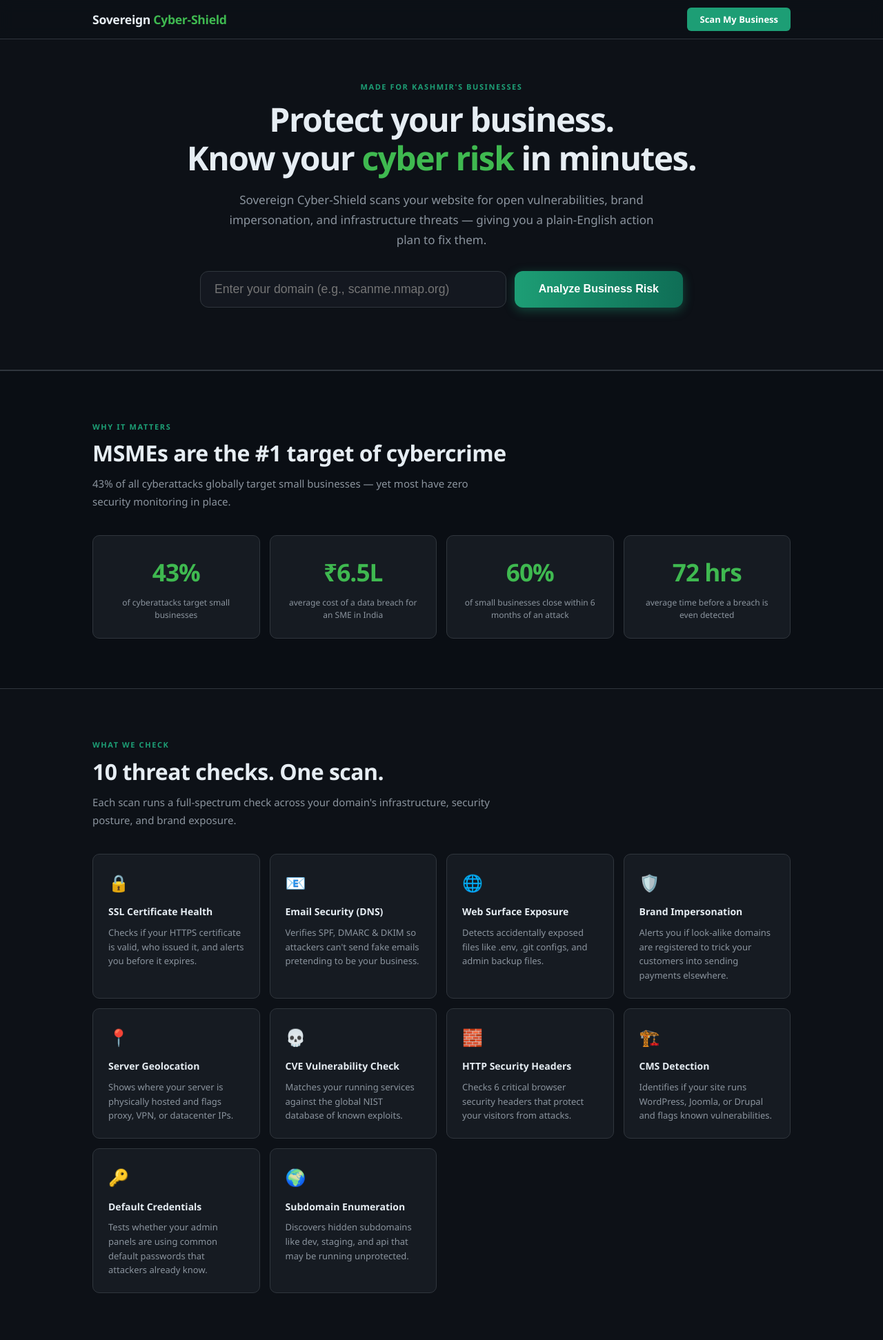
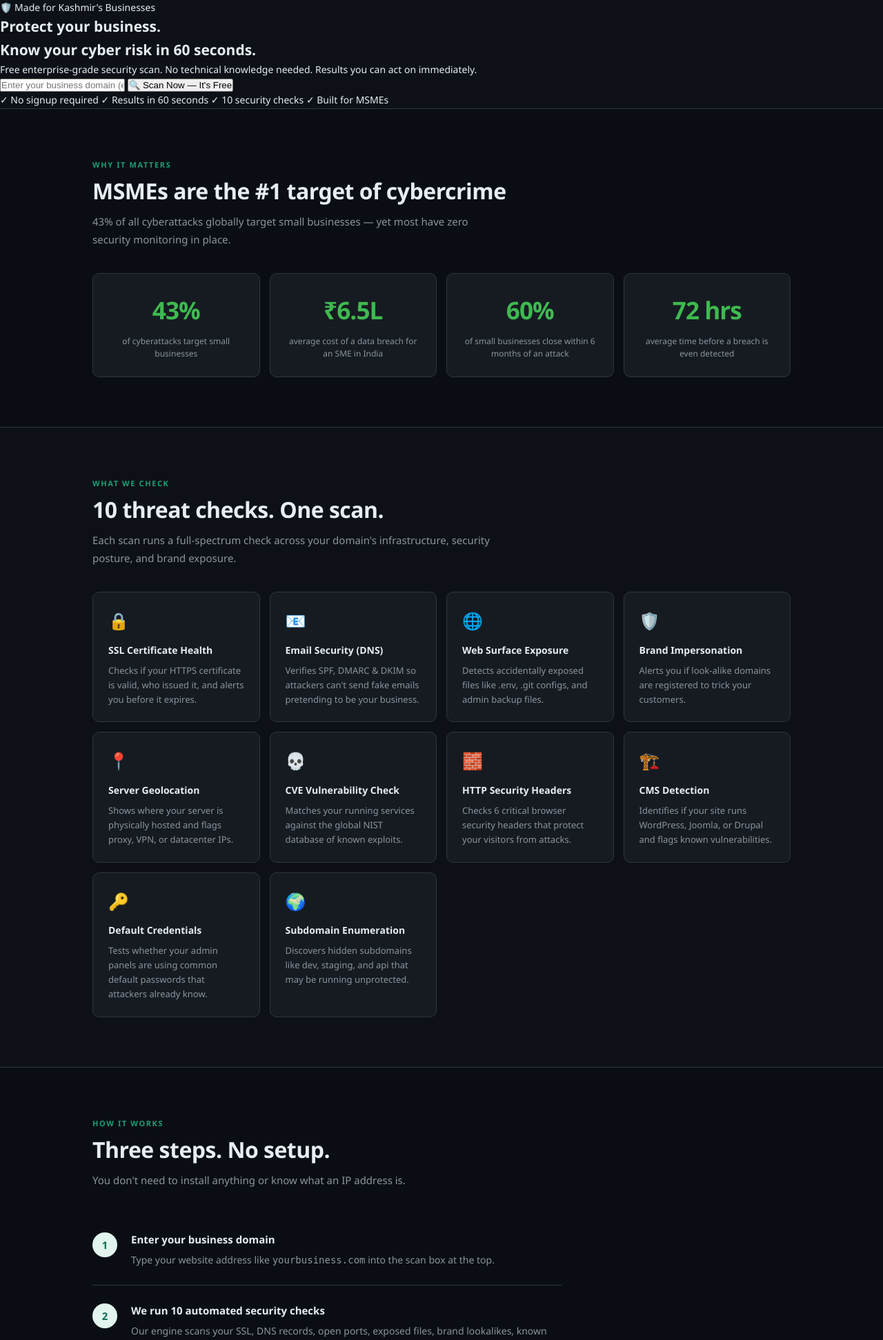
Before and after one commit to Mirkifayat/sovereign-cyber-shield, a Flask app: page / in a window 1280 px wide. Shown: the top 1943 px of the page at 69% size. Run offline with Flask 3, Linux system fonts and the light colour scheme.

Commit message:
Update index.html

```diff
--- a/templates/index.html
+++ b/templates/index.html
@@ -4,54 +4,68 @@
     <meta charset="UTF-8">
     <meta name="viewport" content="width=device-width, initial-scale=1.0">
     <title>Sovereign Cyber-Shield | Future-Proofing Kashmir</title>
-    <script src="https://cdn.jsdelivr.net/npm/chart.js"></script>
     <link rel="stylesheet" href="{{ url_for('static', filename='style.css') }}">
 </head>
 <body>
 
-    <nav class="navbar">
-        <div class="nav-inner">
-            <div class="nav-brand">Sovereign <span>Cyber-Shield</span></div>
-            <a class="nav-cta" href="#" onclick="document.getElementById('target').focus(); return false;">Scan My Business</a>
-        </div>
-    </nav>
+    <!-- BIG HERO SCAN SECTION -->
+    <section class="hero-scan">
+        <div class="hero-scan-inner">
+            <div class="hero-badge">🛡️ Made for Kashmir's Businesses</div>
+            <h1 class="hero-scan-title">
+                Protect your business.<br>
+                Know your <span class="highlight">cyber risk</span> in 60 seconds.
+            </h1>
+            <p class="hero-scan-subtitle">
+                Free enterprise-grade security scan. No technical knowledge needed. Results you can act on immediately.
+            </p>
 
-    <section class="hero">
-        <div class="lp-container">
-            <p class="lp-label">Made for Kashmir's businesses</p>
-            <h1 class="hero-title">Protect your business.<br>Know your <span>cyber risk</span> in minutes.</h1>
-            <p class="hero-sub" style="margin: 0 auto 30px auto;">Sovereign Cyber-Shield scans your website for open vulnerabilities, brand impersonation, and infrastructure threats — giving you a plain-English action plan to fix them.</p>
-
-            <div class="search-box">
-                <input type="text" id="target" placeholder="Enter your domain (e.g., scanme.nmap.org)" autocomplete="off">
-                <button id="scan-btn" onclick="startScan()">Analyze Business Risk</button>
+            <div class="hero-search-box">
+                <input type="text" id="target" placeholder="Enter your business domain (e.g., yourbusiness.com)">
+                <button id="scan-btn" onclick="startScan()">
+                    <span class="btn-icon">🔍</span>
+                    Scan Now — It's Free
+                </button>
             </div>
 
-            <div id="loader" class="hidden loader-container">
-                <div class="spinner"></div>
-                <p id="loader-text" class="loader-text">Initializing scanning engine...</p>
+            <div class="hero-trust-badges">
+                <span class="trust-badge">✓ No signup required</span>
+                <span class="trust-badge">✓ Results in 60 seconds</span>
+                <span class="trust-badge">✓ 10 security checks</span>
+                <span class="trust-badge">✓ Built for MSMEs</span>
             </div>
+        </div>
+    </section>
 
-            <div id="result-container" class="hidden dashboard">
+    <!-- LOADER -->
+    <div id="loader" class="hidden loader-section">
+        <div class="spinner"></div>
+        <p id="loader-text">Running Full Threat Intelligence Scan...</p>
+    </div>
 
-                <div class="card score-card">
+    <!-- SCAN RESULTS (Exactly as before) -->
+    <div id="result-container" class="hidden">
+        <div class="container">
+            <div class="dashboard">
+
+                <!-- Score -->
+                <div class="score-card">
                     <h2>Cyber-Resilience Score</h2>
-                    <div class="chart-container">
-                        <canvas id="scoreChart"></canvas>
-                        <div id="score-text" class="score-overlay">--</div>
-                    </div>
+                    <div id="score-circle" class="score">--</div>
                     <p id="score-message"></p>
                 </div>
 
-                <div class="card roadmap-card hidden" id="roadmap-card">
+                <!-- Roadmap -->
+                <div class="roadmap-card hidden" id="roadmap-card">
                     <div class="roadmap-header">
-                        <span style="font-size: 1.2rem; font-weight: bold; color: #fff;">🗺️ Roadmap to Recovery</span>
+                        <span>🗺️ Roadmap to Recovery</span>
                         <span class="roadmap-sub">Fix these issues first — sorted by severity</span>
                     </div>
-                    <ul id="roadmap-list" class="roadmap-list"></ul>
+                    <ol id="roadmap-list" class="roadmap-list"></ol>
                 </div>
 
-                <div class="card geo-card" id="geo-card">
+                <!-- Geo -->
+                <div class="geo-card" id="geo-card">
                     <div class="geo-flag" id="geo-flag">🌐</div>
                     <div class="geo-details">
                         <div class="geo-title" id="geo-title">Server Location</div>
@@ -63,57 +77,112 @@
                         </div>
                         <div class="geo-tags" id="geo-tags"></div>
                     </div>
-                    <a class="geo-map-link" id="geo-map-link" target="_blank" rel="noopener">📍 View on Map</a>
+                    <a class="geo-map-link" id="geo-map-link" target="_blank" rel="noopener">
+                        📍 View on Map
+                    </a>
                 </div>
 
+                <!-- Attack Surface -->
                 <div class="section-label">🔎 Attack Surface</div>
                 <div class="modules">
-                    <div class="module-card"><h3>🌐 Web-Surface Exposures</h3><ul id="web-output"></ul></div>
-                    <div class="module-card"><h3>🛡️ Brand Impersonation</h3><ul id="brand-output"></ul></div>
+                    <div class="module-card">
+                        <h3>🌐 Web-Surface Exposures</h3>
+                        <ul id="web-output"></ul>
+                    </div>
+                    <div class="module-card">
+                        <h3>🛡️ Brand Impersonation (Typosquatting)</h3>
+                        <ul id="brand-output"></ul>
+                    </div>
                 </div>
 
+                <!-- Scanning & Recon -->
                 <div class="section-label">📡 Scanning & Reconnaissance</div>
                 <div class="modules">
-                    <div class="module-card"><h3>🔒 SSL / TLS Certificate</h3><ul id="ssl-output"></ul></div>
-                    <div class="module-card"><h3>📧 DNS Security</h3><ul id="dns-output"></ul></div>
-                </div>
-                <div class="modules">
-                    <div class="module-card"><h3>🌍 Subdomains</h3><ul id="subdomain-output"></ul></div>
-                    <div class="module-card"><h3>📋 WHOIS Data</h3><ul id="whois-output"></ul></div>
-                </div>
-                <div class="modules single">
-                    <div class="module-card full-width"><h3>🧱 HTTP Security Headers</h3><ul id="header-output"></ul></div>
+                    <div class="module-card">
+                        <h3>🔒 SSL / TLS Certificate</h3>
+                        <ul id="ssl-output"></ul>
+                    </div>
+                    <div class="module-card">
+                        <h3>📧 DNS Security (SPF / DMARC / DKIM)</h3>
+                        <ul id="dns-output"></ul>
+                    </div>
                 </div>
 
+                <div class="modules">
+                    <div class="module-card">
+                        <h3>🌍 Subdomain Enumeration</h3>
+                        <ul id="subdomain-output"></ul>
+                    </div>
+                    <div class="module-card">
+                        <h3>📋 WHOIS / Domain Info</h3>
+                        <ul id="whois-output"></ul>
+                    </div>
+                </div>
+
+                <div class="modules single">
+                    <div class="module-card full-width">
+                        <h3>🧱 HTTP Security Headers</h3>
+                        <ul id="header-output" class="two-col"></ul>
+                    </div>
+                </div>
+
+                <!-- Vulnerability Detection -->
                 <div class="section-label">🦠 Vulnerability Detection</div>
                 <div class="modules">
-                    <div class="module-card"><h3>🏗️ CMS Detection</h3><ul id="cms-output"></ul></div>
-                    <div class="module-card"><h3>🔑 Default Credentials</h3><ul id="cred-output"></ul></div>
-                </div>
-                <div class="modules">
-                    <div class="module-card"><h3>🔗 Open Redirects</h3><ul id="redirect-output"></ul></div>
-                    <div class="module-card"><h3>💀 CVE Exploits</h3><ul id="cve-output"></ul></div>
+                    <div class="module-card">
+                        <h3>🏗️ CMS Detection</h3>
+                        <ul id="cms-output"></ul>
+                    </div>
+                    <div class="module-card">
+                        <h3>🔑 Default Credentials Check</h3>
+                        <ul id="cred-output"></ul>
+                    </div>
                 </div>
 
-                <div class="card terminal-card">
-                    <h3>🖥️ Raw Infrastructure Data (Nmap)</h3>
+                <div class="modules">
+                    <div class="module-card">
+                        <h3>🔗 Open Redirect Check</h3>
+                        <ul id="redirect-output"></ul>
+                    </div>
+                    <div class="module-card">
+                        <h3>💀 CVE / Known Exploits</h3>
+                        <ul id="cve-output"></ul>
+                    </div>
+                </div>
+
+                <!-- Raw Nmap -->
+                <div class="terminal-card">
+                    <h3>🖥️ Raw Infrastructure Data (For IT/Devs)</h3>
                     <pre id="output"></pre>
                 </div>
 
             </div>
         </div>
-    </section>
+    </div>
 
+    <!-- LANDING CONTENT -->
     <section class="lp-section bg-alt">
         <div class="lp-container">
             <p class="lp-label">Why it matters</p>
             <h2 class="lp-heading">MSMEs are the #1 target of cybercrime</h2>
             <p class="lp-sub">43% of all cyberattacks globally target small businesses — yet most have zero security monitoring in place.</p>
             <div class="stat-grid">
-                <div class="stat-card"><div class="stat-num">43%</div><div class="stat-label">of cyberattacks target small businesses</div></div>
-                <div class="stat-card"><div class="stat-num">₹6.5L</div><div class="stat-label">average cost of a data breach for an SME in India</div></div>
-                <div class="stat-card"><div class="stat-num">60%</div><div class="stat-label">of small businesses close within 6 months of an attack</div></div>
-                <div class="stat-card"><div class="stat-num">72 hrs</div><div class="stat-label">average time before a breach is even detected</div></div>
+                <div class="stat-card">
+                    <div class="stat-num">43%</div>
+                    <div class="stat-label">of cyberattacks target small businesses</div>
+                </div>
+                <div class="stat-card">
+                    <div class="stat-num">₹6.5L</div>
+                    <div class="stat-label">average cost of a data breach for an SME in India</div>
+                </div>
+                <div class="stat-card">
+                    <div class="stat-num">60%</div>
+                    <div class="stat-label">of small businesses close within 6 months of an attack</div>
+                </div>
+                <div class="stat-card">
+                    <div class="stat-num">72 hrs</div>
+                    <div class="stat-label">average time before a breach is even detected</div>
+                </div>
             </div>
         </div>
     </section>
@@ -124,29 +193,134 @@
             <h2 class="lp-heading">10 threat checks. One scan.</h2>
             <p class="lp-sub">Each scan runs a full-spectrum check across your domain's infrastructure, security posture, and brand exposure.</p>
             <div class="feature-grid">
-                <div class="feature-card"><div class="feature-icon">🔒</div><div class="feature-title">SSL Certificate Health</div><div class="feature-desc">Checks if your HTTPS certificate is valid, who issued it, and alerts you before it expires.</div></div>
-                <div class="feature-card"><div class="feature-icon">📧</div><div class="feature-title">Email Security (DNS)</div><div class="feature-desc">Verifies SPF, DMARC & DKIM so attackers can't send fake emails pretending to be your business.</div></div>
-                <div class="feature-card"><div class="feature-icon">🌐</div><div class="feature-title">Web Surface Exposure</div><div class="feature-desc">Detects accidentally exposed files like .env, .git configs, and admin backup files.</div></div>
-                <div class="feature-card"><div class="feature-icon">🛡️</div><div class="feature-title">Brand Impersonation</div><div class="feature-desc">Alerts you if look-alike domains are registered to trick your customers into sending payments elsewhere.</div></div>
-                <div class="feature-card"><div class="feature-icon">📍</div><div class="feature-title">Server Geolocation</div><div class="feature-desc">Shows where your server is physically hosted and flags proxy, VPN, or datacenter IPs.</div></div>
-                <div class="feature-card"><div class="feature-icon">💀</div><div class="feature-title">CVE Vulnerability Check</div><div class="feature-desc">Matches your running services against the global NIST database of known exploits.</div></div>
-                <div class="feature-card"><div class="feature-icon">🧱</div><div class="feature-title">HTTP Security Headers</div><div class="feature-desc">Checks 6 critical browser security headers that protect your visitors from attacks.</div></div>
-                <div class="feature-card"><div class="feature-icon">🏗️</div><div class="feature-title">CMS Detection</div><div class="feature-desc">Identifies if your site runs WordPress, Joomla, or Drupal and flags known vulnerabilities.</div></div>
-                <div class="feature-card"><div class="feature-icon">🔑</div><div class="feature-title">Default Credentials</div><div class="feature-desc">Tests whether your admin panels are using common default passwords that attackers already know.</div></div>
-                <div class="feature-card"><div class="feature-icon">🌍</div><div class="feature-title">Subdomain Enumeration</div><div class="feature-desc">Discovers hidden subdomains like dev, staging, and api that may be running unprotected.</div></div>
+                <div class="feature-card">
+                    <div class="feature-icon">🔒</div>
+                    <div class="feature-title">SSL Certificate Health</div>
+                    <div class="feature-desc">Checks if your HTTPS certificate is valid, who issued it, and alerts you before it expires.</div>
+                </div>
+                <div class="feature-card">
+                    <div class="feature-icon">📧</div>
+                    <div class="feature-title">Email Security (DNS)</div>
+                    <div class="feature-desc">Verifies SPF, DMARC & DKIM so attackers can't send fake emails pretending to be your business.</div>
+                </div>
+                <div class="feature-card">
+                    <div class="feature-icon">🌐</div>
+                    <div class="feature-title">Web Surface Exposure</div>
+                    <div class="feature-desc">Detects accidentally exposed files like .env, .git configs, and admin backup files.</div>
+                </div>
+                <div class="feature-card">
+                    <div class="feature-icon">🛡️</div>
+                    <div class="feature-title">Brand Impersonation</div>
+                    <div class="feature-desc">Alerts you if look-alike domains are registered to trick your customers.</div>
+                </div>
+                <div class="feature-card">
+                    <div class="feature-icon">📍</div>
+                    <div class="feature-title">Server Geolocation</div>
+                    <div class="feature-desc">Shows where your server is physically hosted and flags proxy, VPN, or datacenter IPs.</div>
+                </div>
+                <div class="feature-card">
+                    <div class="feature-icon">💀</div>
+                    <div class="feature-title">CVE Vulnerability Check</div>
+                    <div class="feature-desc">Matches your running services against the global NIST database of known exploits.</div>
+                </div>
+                <div class="feature-card">
+                    <div class="feature-icon">🧱</div>
+                    <div class="feature-title">HTTP Security Headers</div>
+                    <div class="feature-desc">Checks 6 critical browser security headers that protect your visitors from attacks.</div>
+                </div>
+                <div class="feature-card">
+                    <div class="feature-icon">🏗️</div>
+                    <div class="feature-title">CMS Detection</div>
+                    <div class="feature-desc">Identifies if your site runs WordPress, Joomla, or Drupal and flags known vulnerabilities.</div>
+                </div>
+                <div class="feature-card">
+                    <div class="feature-icon">🔑</div>
+                    <div class="feature-title">Default Credentials</div>
+                    <div class="feature-desc">Tests whether your admin panels are using common default passwords that attackers already know.</div>
+                </div>
+                <div class="feature-card">
+                    <div class="feature-icon">🌍</div>
+                    <div class="feature-title">Subdomain Enumeration</div>
+                    <div class="feature-desc">Discovers hidden subdomains like dev, staging, and api that may be running unprotected.</div>
+                </div>
             </div>
         </div>
     </section>
 
-    <section class="lp-section bg-alt" id="how-it-works">
+    <section class="lp-section bg-alt">
         <div class="lp-container">
             <p class="lp-label">How it works</p>
             <h2 class="lp-heading">Three steps. No setup.</h2>
             <p class="lp-sub">You don't need to install anything or know what an IP address is.</p>
             <div class="steps-list">
-                <div class="step-row"><div class="step-num">1</div><div class="step-body"><div class="step-title">Enter your business domain</div><div class="step-desc">Type your website address into the scan box. No account or login required.</div></div></div>
-                <div class="step-row"><div class="step-num">2</div><div class="step-body"><div class="step-title">We run 10 automated security checks</div><div class="step-desc">Our engine scans your SSL, DNS records, open ports, exposed files, brand lookalikes, known CVEs, server location, and more — all in under 60 seconds.</div></div></div>
-                <div class="step-row"><div class="step-num">3</div><div class="step-body"><div class="step-title">Get your score & action plan</div><div class="step-desc">A score from 0–100 shows how safe your business is. If your score is below 80, you receive a prioritized Roadmap to Recovery — a ranked list of exactly what to fix first.</div></div></div>
+                <div class="step-row">
+                    <div class="step-num">1</div>
+                    <div class="step-body">
+                        <div class="step-title">Enter your business domain</div>
+                        <div class="step-desc">Type your website address like <code>yourbusiness.com</code> into the scan box at the top.</div>
+                    </div>
+                </div>
+                <div class="step-row">
+                    <div class="step-num">2</div>
+                    <div class="step-body">
+                        <div class="step-title">We run 10 automated security checks</div>
+                        <div class="step-desc">Our engine scans your SSL, DNS records, open ports, exposed files, brand lookalikes, known CVEs, server location, and more — all in under 60 seconds.</div>
+                    </div>
+                </div>
+                <div class="step-row">
+                    <div class="step-num">3</div>
+                    <div class="step-body">
+                        <div class="step-title">Get your score & action plan</div>
+                        <div class="step-desc">A score from 0–100 shows how safe your business is. If your score is below 80, you receive a prioritized Roadmap to Recovery — a ranked list of exactly what to fix first.</div>
+                    </div>
+                </div>
+            </div>
+        </div>
+    </section>
+
+    <section class="lp-section">
+        <div class="lp-container">
+            <p class="lp-label">Understanding your score</p>
+            <h2 class="lp-heading">What your score means</h2>
+            <p class="lp-sub">Calculated using the formula <strong>Σ(Vulnerability × Severity) / Total Checks</strong> — the same standard used by enterprise security teams.</p>
+            <div class="score-explain-grid">
+                <div class="score-explain-card score-high-card">
+                    <div class="score-explain-num">80–100</div>
+                    <div class="score-explain-tag">Highly Resilient</div>
+                    <div class="score-explain-desc">Your digital storefront is well-protected. Keep scanning regularly to stay ahead of new threats.</div>
+                </div>
+                <div class="score-explain-card score-med-card">
+                    <div class="score-explain-num">50–79</div>
+                    <div class="score-explain-tag">Action Required</div>
+                    <div class="score-explain-desc">Multiple vulnerabilities found. Use the Roadmap to Recovery to fix the highest-risk issues first.</div>
+                </div>
+                <div class="score-explain-card score-low-card">
+                    <div class="score-explain-num">0–49</div>
+                    <div class="score-explain-tag">Critical Danger</div>
+                    <div class="score-explain-desc">Your infrastructure is severely exposed. Immediate action needed to prevent data loss or downtime.</div>
+                </div>
+            </div>
+        </div>
+    </section>
+
+    <section class="lp-section bg-alt">
+        <div class="lp-container">
+            <p class="lp-label">Built for you</p>
+            <h2 class="lp-heading">Designed for Kashmiri businesses</h2>
+            <p class="lp-sub">Whether you sell handicrafts online, run a travel agency, or operate a local service — if you have a website, you have risk.</p>
+            <div class="testimonial-grid">
+                <div class="testimonial-card">
+                    <p class="testimonial-text">"I didn't know my website had an exposed .env file with my database password until this tool found it. Took 5 minutes to fix what could have cost me everything."</p>
+                    <p class="testimonial-attr">— E-commerce business owner, Srinagar</p>
+                </div>
+                <div class="testimonial-card">
+                    <p class="testimonial-text">"Someone had registered a fake version of my domain to trick my customers into sending payments elsewhere. The brand protection check caught it immediately."</p>
+                    <p class="testimonial-attr">— Handicraft exporter, Kashmir Valley</p>
+                </div>
+                <div class="testimonial-card">
+                    <p class="testimonial-text">"My SSL certificate had expired and I had no idea. Customers were seeing a warning and leaving. This tool alerted me before it could happen again."</p>
+                    <p class="testimonial-attr">— Travel agency owner, Gulmarg</p>
+                </div>
             </div>
         </div>
     </section>
```
